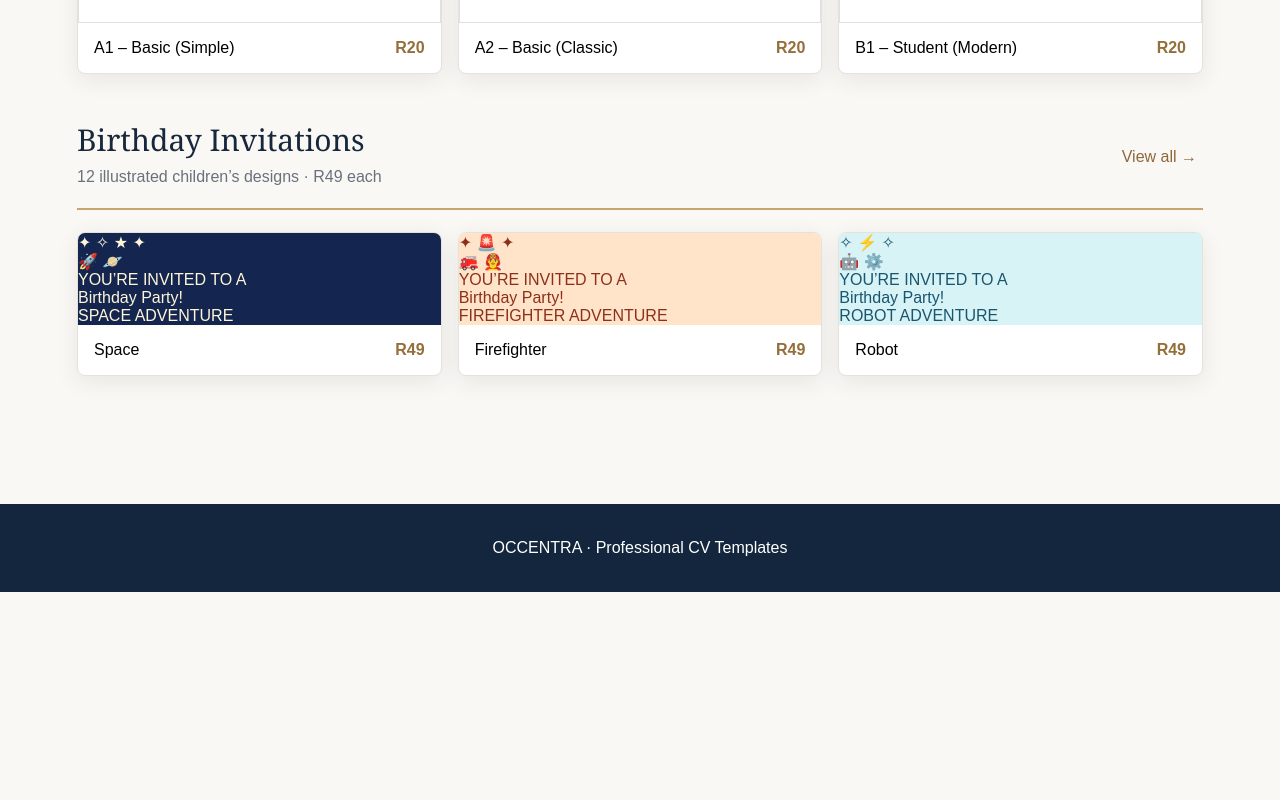
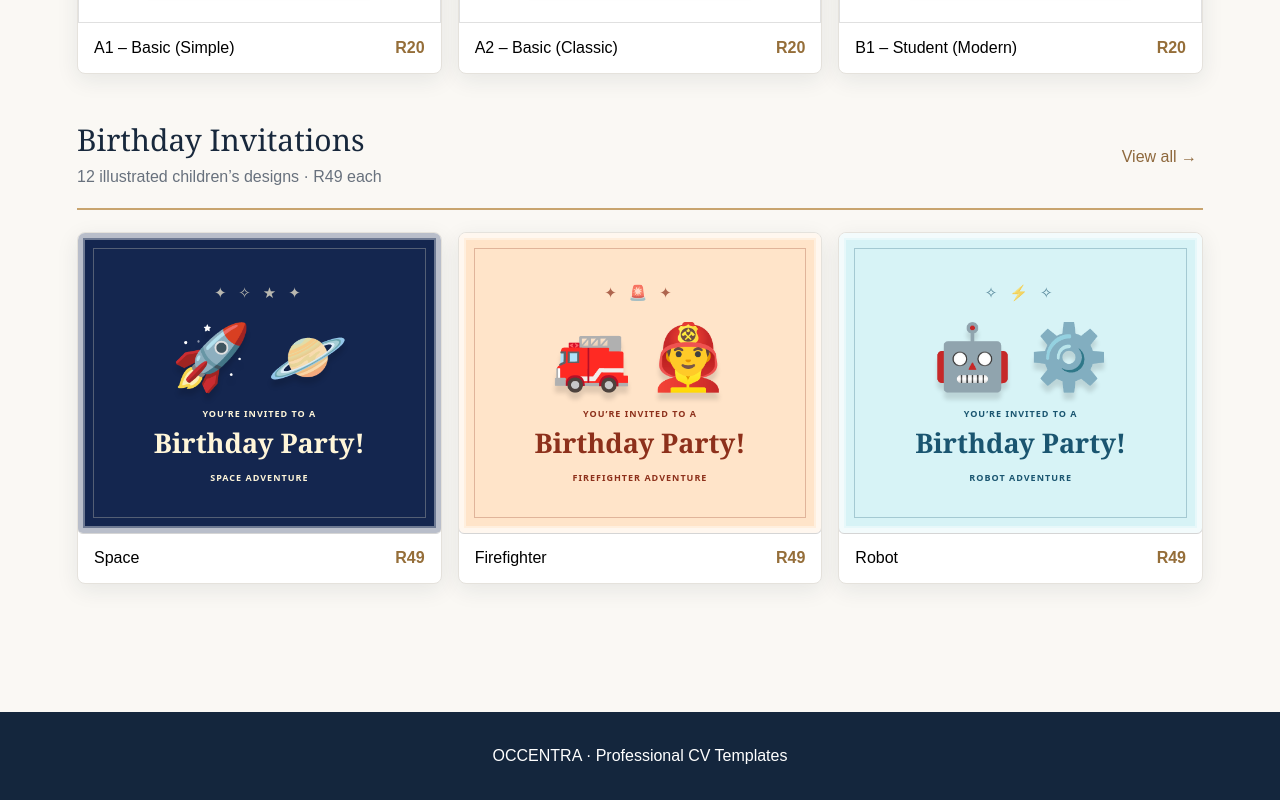
Before and after one commit to occentra90-cyber/Occentra-, a Next.js app: page / in a window 1280 px wide. Shown: the part 1068-1868 px from the top of the page. Before the commit the page ends 1660 px from the top, so only its background shows below. Built offline with nearby package versions, Linux system fonts and the light colour scheme.

Commit message:
Style distinct Birthday invitation artwork and live editor previews

```diff
--- a/app/globals.css
+++ b/app/globals.css
@@ -159,3 +159,22 @@
 .preview.birthday.immersive[data-design="Dinosaur"] .balloon,
 .preview.birthday.immersive[data-design="Safari"] .balloon{animation:sway 7s ease-in-out infinite alternate}
 @media(prefers-reduced-motion:reduce){.preview.birthday.immersive .balloon,.preview.birthday.immersive .light,.preview.birthday.immersive .sparkle,.preview.birthday.immersive .preview-stars{animation:none!important}}
+
+/* Birthday invitation artwork: themed cards with full editable invitation details. */
+.birthday-art { position:relative; min-height:380px; padding:28px 18px; border:9px solid rgba(255,255,255,.7); outline:1px solid rgba(48,47,49,.2); box-shadow:inset 0 0 0 2px rgba(255,255,255,.38); display:flex; flex-direction:column; align-items:center; justify-content:center; text-align:center; overflow:hidden; border-radius:5px; font-family:Georgia,serif; }
+.birthday-art::before {content:'';position:absolute;inset:10px;border:1px solid currentColor;opacity:.27;pointer-events:none}
+.birthday-art-stars {font-size:24px;letter-spacing:12px;opacity:.7}
+.birthday-art-icons {font-size:clamp(48px,8vw,95px);line-height:1.65;white-space:nowrap;filter:drop-shadow(0 7px 2px rgba(0,0,0,.12))}
+.birthday-art-caption {font:700 12px/1.4 system-ui,sans-serif;letter-spacing:2px}
+.birthday-art-heading {font-size:clamp(30px,5vw,54px);font-weight:700;line-height:1.08;margin:8px 0 14px}
+.birthday-art-footer {font:700 11px system-ui,sans-serif;letter-spacing:2px}
+.birthday-art-small {min-height:300px;padding:12px 7px;border-width:5px}
+.birthday-art-small .birthday-art-icons {font-size:clamp(38px,5vw,65px)}
+.birthday-art-small .birthday-art-heading {font-size:27px}
+.birthday-art-small .birthday-art-stars {font-size:15px;letter-spacing:4px}
+.birthday-art-small .birthday-art-caption,.birthday-art-small .birthday-art-footer {font-size:9px;letter-spacing:1px}
+.birthday-finished {max-width:650px;margin:auto;background:#fffdf8;padding:12px;box-shadow:0 8px 32px rgba(0,0,0,.1)}
+.birthday-finished-copy {text-align:center;padding:20px 12px 32px;color:#25364b;font-family:Georgia,serif}
+.birthday-finished-copy h2 {font-size:clamp(30px,5vw,48px);margin:12px 0}
+.birthday-finished-copy .details {display:flex;flex-direction:column;gap:8px;margin:20px auto}
+@media(max-width:600px){.birthday-art-small{min-height:250px}.birthday-art-small .birthday-art-icons{font-size:43px}}
```
